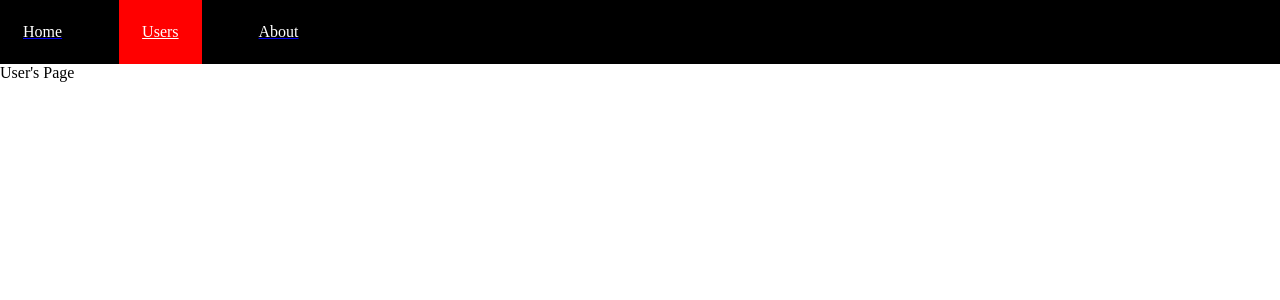
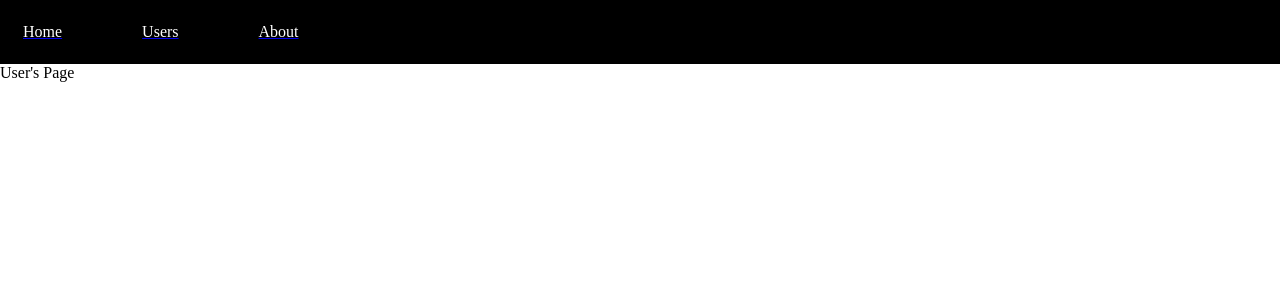
Before and after one commit to Parth-GECA-IT/Bynry-Frontend-Task, a React (Vite) app: page /user/Manish in a window 1280 px wide. Shown: the top 300 px of the page. Built offline with nearby package versions, Linux system fonts and the light colour scheme.

Commit message:
Minor Updates

```diff
--- a/src/Components/Navbar.jsx
+++ b/src/Components/Navbar.jsx
@@ -7,8 +7,8 @@ const Navbar = () => {
     <div>
       <nav>
         <NavLink className={(e)=>{return e.isActive?"red": "" }} to="/"><li>Home</li></NavLink>
-        <NavLink className={(e)=>{return e.isActive?"red": "" }} to="/user/Manish"><li>Users</li></NavLink>
-        <NavLink className={(e)=>{return e.isActive?"red": "" }} to="/user/Parth"><li>About</li></NavLink>
+        <NavLink className={(e)=>{return e.isActive?"red": "" }} to="/user/Parth"><li>Users</li></NavLink>
+        <NavLink className={(e)=>{return e.isActive?"red": "" }} to="/"><li>About</li></NavLink>
       </nav>
     </div>
   )
```
